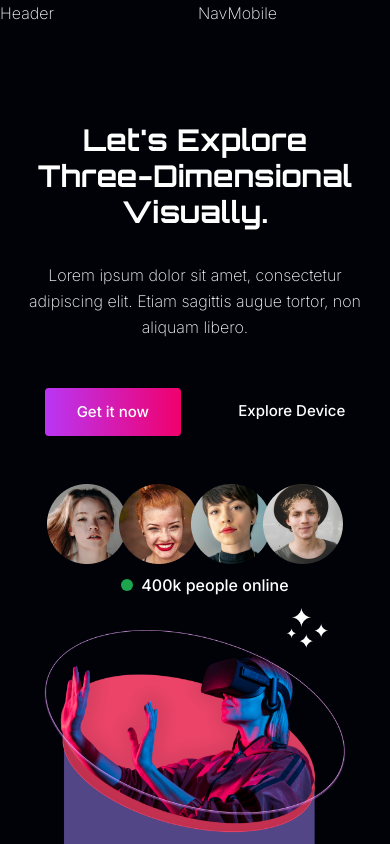
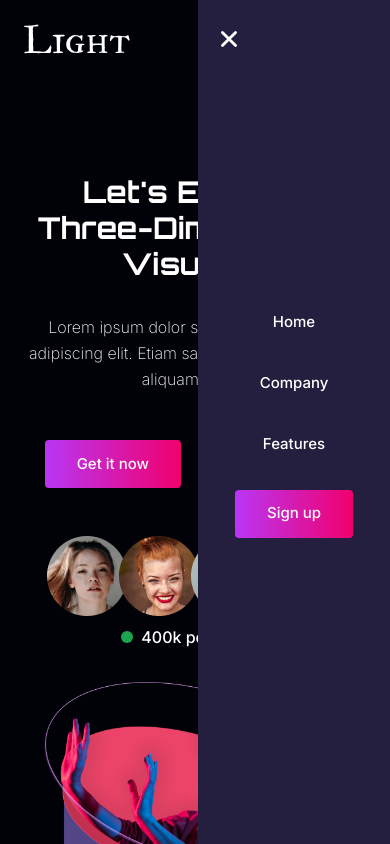
Before and after one commit to Ahmedelsayedd01/VR-Website, a React (Create React App) app: page / in a window 390 px wide. Shown: the top 844 px of the page. Built offline with nearby package versions, Linux system fonts and the light colour scheme; the HTML template or start-up script is replaced by a standard one.

Commit message:
New Update

```diff
--- a/src/App.js
+++ b/src/App.js
@@ -9,7 +9,7 @@ const App = () => {
   const [navMobile, setNavMobile] = useState(true);
   return (
     <div>
-      <Header aetNavMobile={setNavMobile} />
+      <Header etNavMobile={setNavMobile} />
       <Banner />
       {/* mobile nav */}
       <div
@@ -17,7 +17,7 @@ const App = () => {
           navMobile ? "right-0" : "-right-full"
         } fixed top-0 bottom-0 w-48 transition-all`}
       >
-        <NavMobile aetNavMobile={setNavMobile}/>
+        <NavMobile etNavMobile={setNavMobile} />
       </div>
     </div>
   );
--- a/src/components/Header.js
+++ b/src/components/Header.js
@@ -1,7 +1,32 @@
-import React from 'react';
+import React from "react";
 
-const Header = () => {
-  return <div>Header</div>;
+//import Components
+import Logo from "../assets/img/logo.svg";
+import Nav from "./Nav";
+
+//import icon
+import { HiMenu } from "react-icons/hi";
+const Header = ({ setNavMobile }) => {
+  return (
+    <header className="py-6">
+      <div className="container mx-auto">
+        <div className="flex items-center justify-between">
+          {/* logo */}
+          <a href="#">
+            <img className="h-[30px]" src={Logo} alt="" />
+          </a>
+          {/* nav */}
+          <Nav />
+          {/* nav mobile btn */}
+          <HiMenu
+            onClick={() => setNavMobile(true)}
+            className="lg:hidden text-3xl text-white
+          cursor-pointer"
+          />
+        </div>
+      </div>
+    </header>
+  );
 };
 
 export default Header;
--- a/src/components/Nav.js
+++ b/src/components/Nav.js
@@ -1,7 +1,27 @@
-import React from 'react';
+import React from "react";
 
 const Nav = () => {
-  return <div>Nav</div>;
+  return (
+    <nav className="hidden lg:flex">
+      <ul
+        className="flex items-center space-x-12
+      font-secondary"
+      >
+        <li className="nav-link">
+          <a href="#">Home</a>
+        </li>
+        <li className="nav-link">
+          <a href="#">Company</a>
+        </li>
+        <li className="nav-link">
+          <a href="#">Features</a>
+        </li>
+        <li className="btn">
+          <a href="#">Sign up</a>
+        </li>
+      </ul>
+    </nav>
+  );
 };
 
 export default Nav;
--- a/src/components/NavMobile.js
+++ b/src/components/NavMobile.js
@@ -1,7 +1,36 @@
-import React from 'react';
+import React from "react";
 
-const NavMobile = () => {
-  return <div>NavMobile</div>;
+//import icon
+import { IoClose } from "react-icons/io5";
+const NavMobile = ({ setNavMobile }) => {
+
+  return (
+    <nav className="lg:hidden bg-[#251f3f] h-full">
+      <IoClose
+        onClick={() => setNavMobile(true)}
+        className="text-3xl absolute left-4
+      top-6 cursor-pointer"
+      />
+      <ul
+        className="flex flex-col items-center
+        justify-center space-y-8 h-full
+      font-secondary"
+      >
+        <li className="text-lg">
+          <a href="#">Home</a>
+        </li>
+        <li className="text-lg">
+          <a href="#">Company</a>
+        </li>
+        <li className="text-lg">
+          <a href="#">Features</a>
+        </li>
+        <li className="btn">
+          <a href="#">Sign up</a>
+        </li>
+      </ul>
+    </nav>
+  );
 };
 
 export default NavMobile;
```
